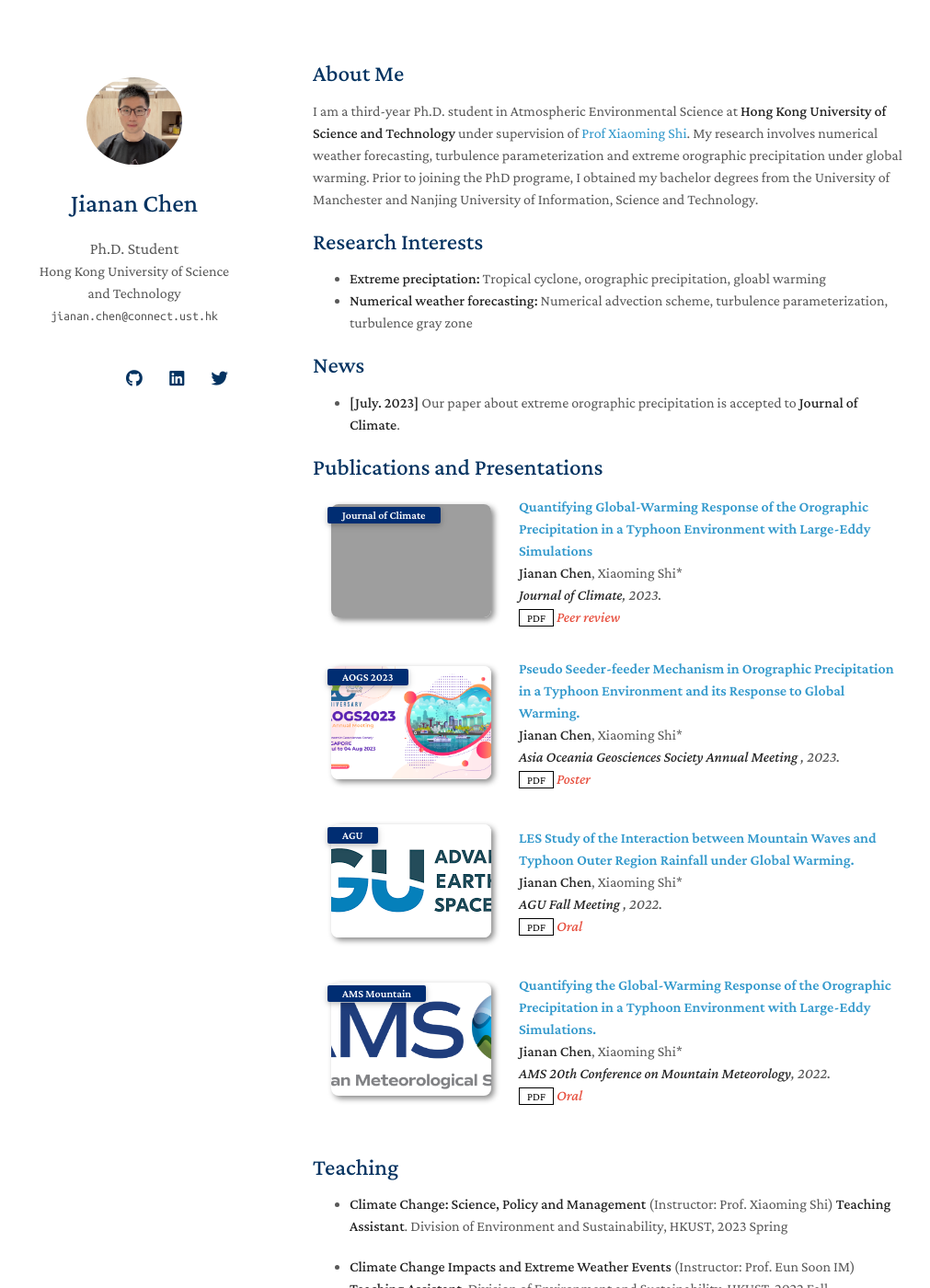
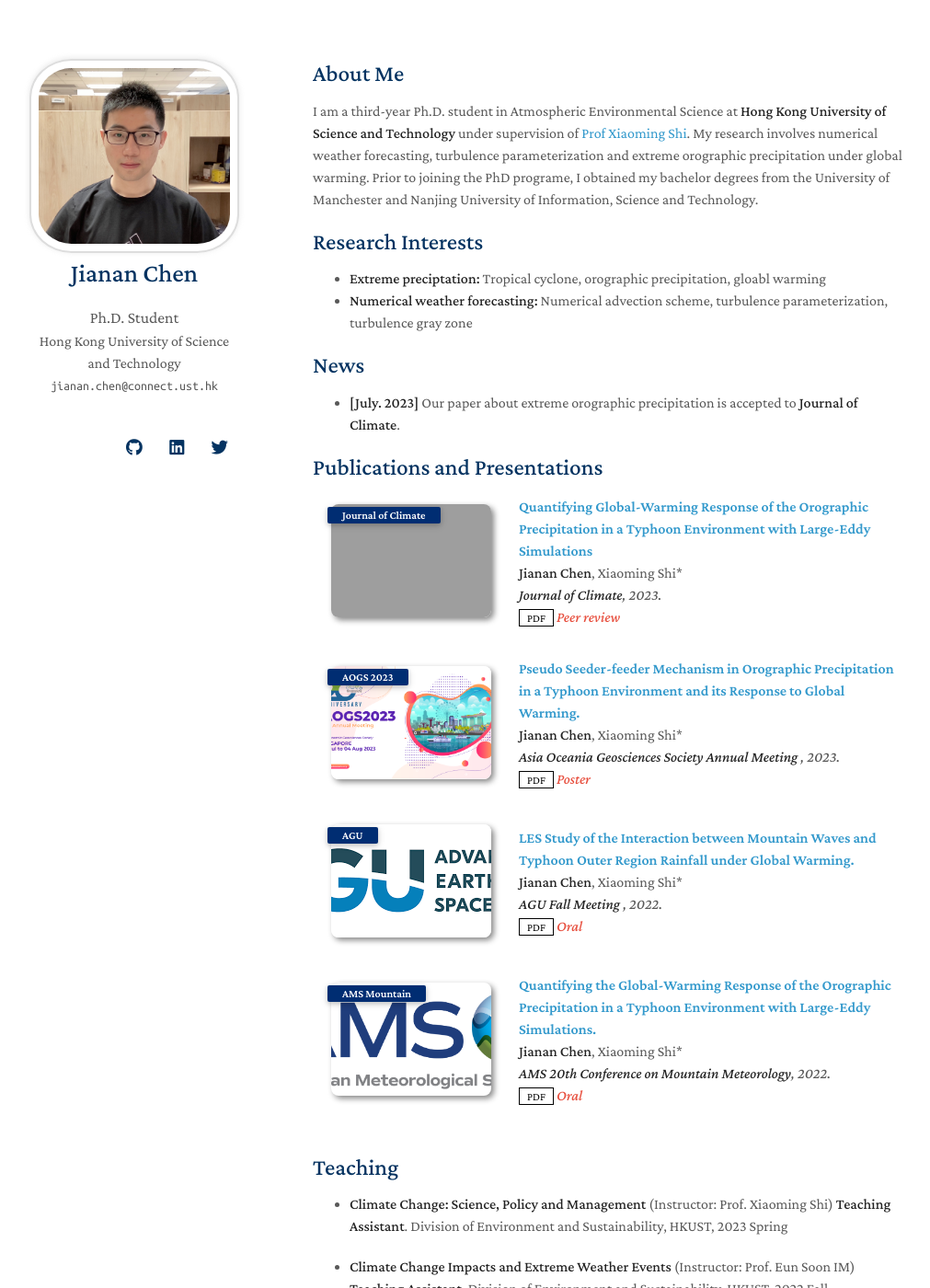
Before and after one commit to JiananChenUST/jiananchenust.github.io, a Jekyll site: the page built from index.md, in a window 1280 px wide and 1400 px high. Shown: the whole window at 92% size, without its empty margins (130-1141 px from the left). Built offline with Jekyll 4.4.1, drawn with Linux system fonts in a browser that asks for light colours; nearby versions of some CDN libraries; a style sheet for code colours, icons or effects is not loaded; our own code applies the rules of GitHub Pages for plain Markdown files; grey boxes are pictures that could not be loaded.

Commit message:
image size

```diff
--- a/_sass/minimal-light-no-dark-mode.scss
+++ b/_sass/minimal-light-no-dark-mode.scss
@@ -168,12 +168,12 @@ papertitle {
       }
 
       .image.avatar img {
-        border-radius: 100%;
-        width: 45%;
-        padding: 20px;
-        // border: 1px solid #ddd;
-        // padding: 3px;
-        // box-shadow: 0 -1px 5px 1px rgba(200, 200, 200, 0.3);
+        border-radius: 20%;
+        width: 90%;
+        padding: 50px;
+        border: 2px solid #ddd;
+        padding: 8px;
+        box-shadow: 0 -1px 5px 1px rgba(200, 200, 200, 0.3);
       }
 
     #header .image.avatar {
--- a/_sass/minimal-light.scss
+++ b/_sass/minimal-light.scss
@@ -215,12 +215,12 @@ papertitle {
       }
 
       .image.avatar img {
-        border-radius: 100%;
-        width: 45%;
-        padding: 20px;
-        // border: 1px solid #ddd;
-        // padding: 3px;
-        // box-shadow: 0 -1px 5px 1px rgba(200, 200, 200, 0.3);
+        border-radius: 20%;
+        width: 90%;
+        padding: 50px;
+        border: 2px solid #ddd;
+        padding: 8px;
+        box-shadow: 0 -1px 5px 1px rgba(200, 200, 200, 0.3);
       }
 
     #header .image.avatar {
```
